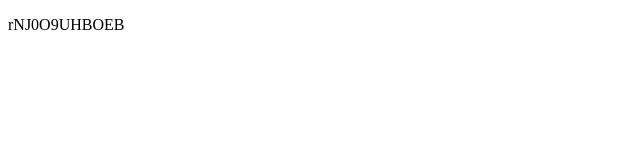
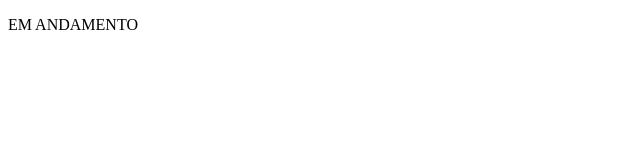
Before and after one commit to aaaalmeida/aaaalmeida.github.io, a plain HTML site: page index.html in a window 1280 px wide. Shown: the full height of the page, 0-640 px from the left. Drawn offline with Linux system fonts and the light colour scheme.

Commit message:
página em construção. pretendo futuramente usar esse diretório como front de uma loja (provavelmente de roupas) usando react e incluir o back em node integrado a mongo atlas. projeto com o intuito de ser portfólio didático.

```diff
--- a/index.html
+++ b/index.html
@@ -6,6 +6,6 @@
   <title>Document</title>
 </head>
 <body>
-  <p>rNJ0O9UHBOEB</p>
+  <p>EM ANDAMENTO</p>
 </body>
 </html>
```
